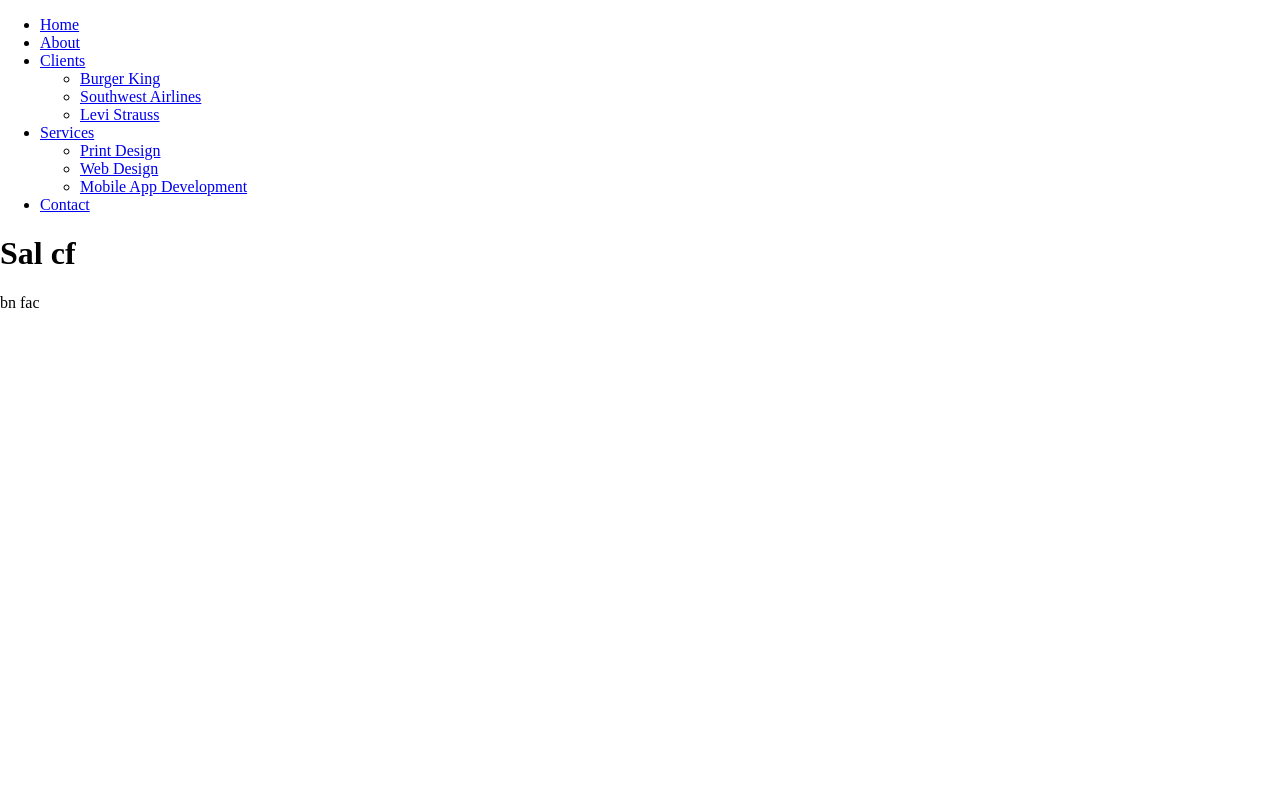
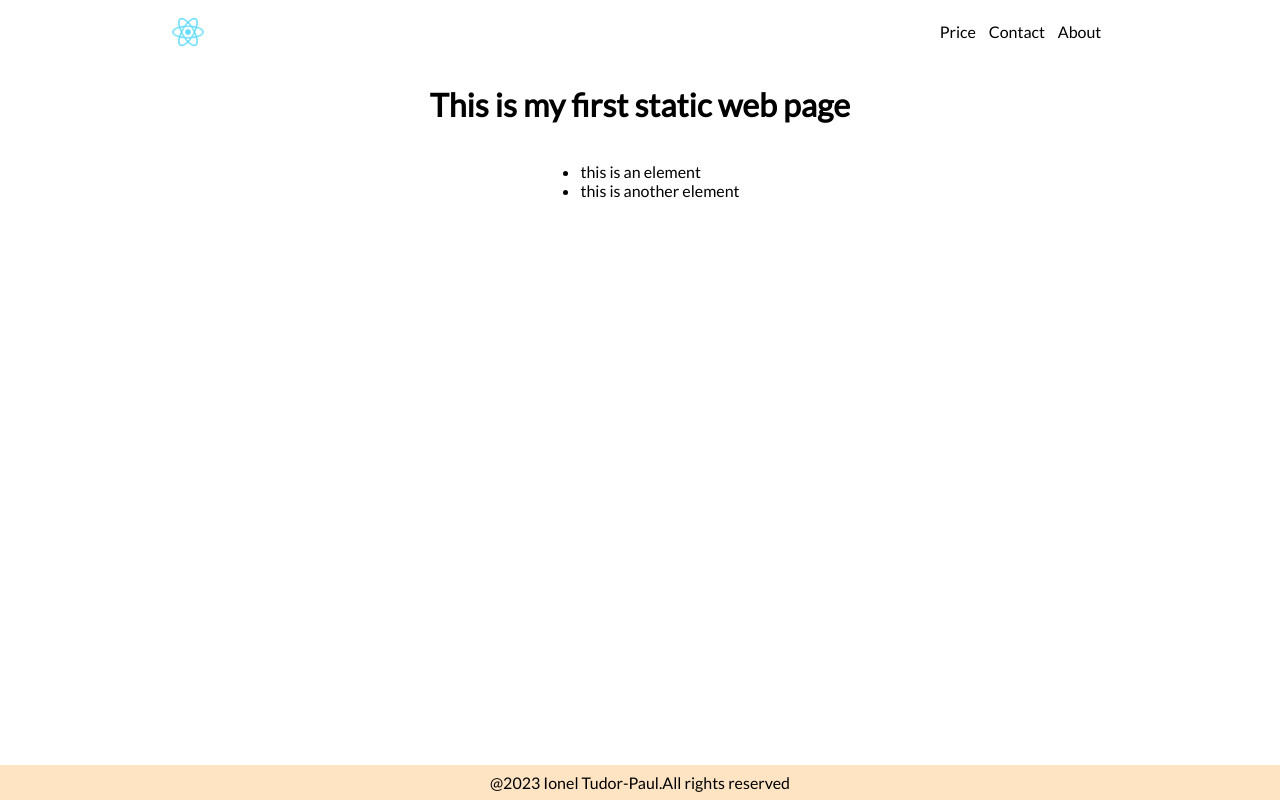
Before and after one commit to TudorPaul/reactapp1, a plain HTML site: page index.html in a window 1280 px wide. Drawn offline with nearby package versions, Linux system fonts and the light colour scheme.

Commit message:
finished first react static app

```diff
--- a/index.css
+++ b/index.css
@@ -1,4 +1 @@
-body{
-    margin: 0;
-    padding: 0;
-}
+body{margin: 0;padding: 0;font-family: 'Lato', sans-serif;}footer{background-color: bisque;position: absolute;bottom: 0;display: flex;justify-content: space-around;align-items: center;padding:1vh 0 1vh 0;width:100vw;}.img{width:2.5vw;height:auto;}.main-container{display: flex;flex-direction: column;justify-content: center;align-items: center;}.nav-items{list-style: none;display:flex;flex-direction: row;justify-content: space-around;}.nav{display: flex;justify-content: space-around;align-items: center;}.nav-items>li{padding:0.5vw;}
--- a/index.html
+++ b/index.html
@@ -8,6 +8,9 @@
     <script crossorigin src="https://unpkg.com/react@18/umd/react.development.js"></script>
     <script crossorigin src="https://unpkg.com/react-dom@18/umd/react-dom.development.js"></script>
     <script src="https://unpkg.com/@babel/standalone/babel.min.js"></script>
+    <link rel="preconnect" href="https://fonts.googleapis.com">
+    <link rel="preconnect" href="https://fonts.gstatic.com" crossorigin>
+    <link href="https://fonts.googleapis.com/css2?family=Lato&display=swap" rel="stylesheet">
 </head>
 <body>
     <div id="root"></div>
--- a/index.js
+++ b/index.js
@@ -1,33 +1,13 @@
-function Navbar(){
-    return(
-        <div id="main">
-<nav className="navbar navbar-default">
-  <ul className="nav navbar-nav">
-    <li><a href="#0">Home</a></li>
-    <li><a href="#0">About</a></li>
-    <li className="dropdown">
-      <a href="#0" className="dropdown-toggle" data-toggle="dropdown" data-target="dropdown" role="button" aria-haspopup="true" aria-expanded="false">Clients<span class="caret"></span></a>
-      <ul className="dropdown-menu" id="dropdon-menu">
-        <li><a href="#0">Burger King</a></li>
-        <li><a href="#0">Southwest Airlines</a></li>
-        <li><a href="#0">Levi Strauss</a></li>
-      </ul>
-    </li>
-    <li class="dropdown">
-      <a href="#0" className="dropdown-toggle" data-toggle="dropdown" data-target="dropdown" role="button" aria-haspopup="true" aria-expanded="false">Services<span class="caret"></span></a>
-      <ul class="dropdown-menu" id="dropdon-menu">
-        <li><a href="#0">Print Design</a></li>
-        <li><a href="#0">Web Design</a></li>
-        <li><a href="#0">Mobile App Development</a></li>
-      </ul>
-    </li>
-    <li><a href="#0">Contact</a></li>
-  </ul>
-</nav>
-</div>
-    )
+function Header(){
+  return <header><nav className="nav"><img className="img" src="/react.png"></img><div></div><ul className="nav-items"><li>Price</li><li>Contact</li><li>About</li></ul></nav></header>;
 }
-function Component(){
-    return(<main><h1>Sal cf</h1><p>bn fac</p></main>)
+function Maindata(){
+  return<div className="main-container"><h1>This is my first static web page</h1><ul><li>this is an element</li><li>this is another element</li></ul></div>
 }
-ReactDOM.render(<div><Navbar /> <Component /></div>,document.getElementById('root'));
+function Footer(){
+  return <footer>@2023 Ionel Tudor-Paul.All rights reserved</footer>
+}
+function All(){
+  return <><Header /><Maindata /><Footer /></>
+}
+ReactDOM.render(<All />,document.getElementById('root'));
```
Also changed, not shown: react.png (added).
